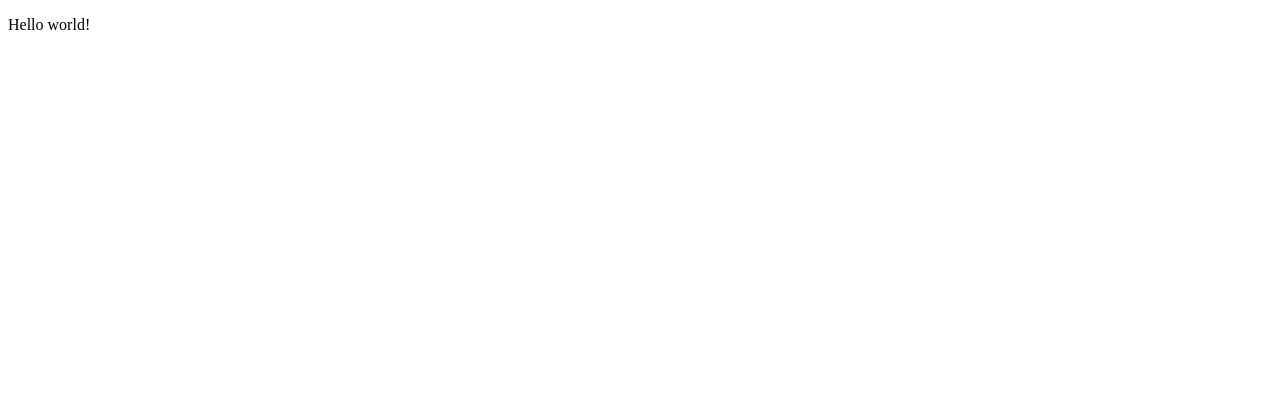
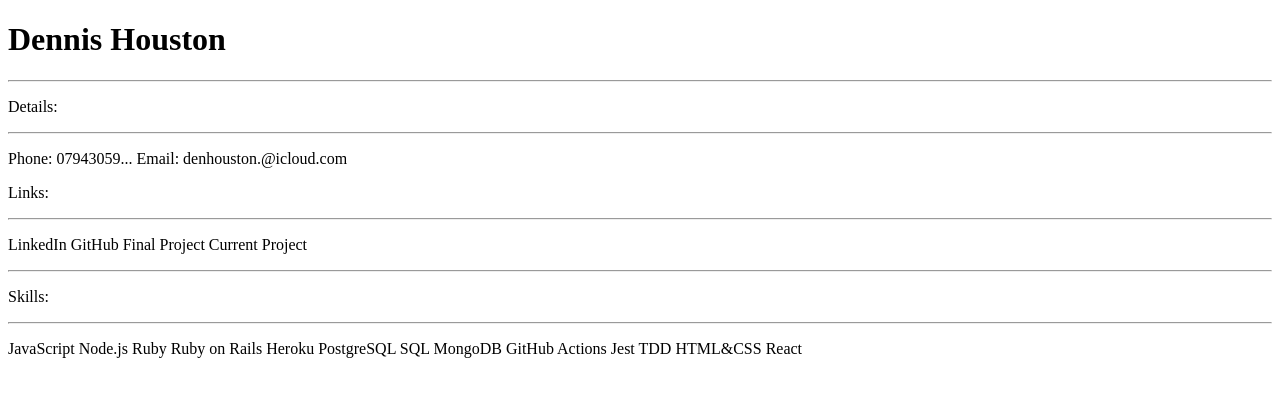
Before and after one commit to dennihous/firstGithubPages, a plain HTML site: page index.html in a window 1280 px wide. Drawn offline with Linux system fonts and the light colour scheme.

Commit message:
changed CV content

```diff
--- a/index.html
+++ b/index.html
@@ -4,9 +4,42 @@
   <meta charset="UTF-8">
   <meta http-equiv="X-UA-Compatible" content="IE=edge">
   <meta name="viewport" content="width=device-width, initial-scale=1.0">
-  <title>githubPages</title>
+  <title>My CV</title>
 </head>
 <body>
-    <p>Hello world!</p>
+    <h1>Dennis Houston</h1>
+    <hr>
+    <p>Details:</p>
+    <hr>
+    <p>
+      Phone: 07943059...
+      Email: denhouston.@icloud.com
+    </p>
+    <p>Links:</p>
+    <hr>
+    <p>
+      LinkedIn
+      GitHub
+      Final Project
+      Current Project
+    </p>
+    <hr>
+    <p>Skills:</p>
+    <hr>
+    <p>
+      JavaScript
+      Node.js
+      Ruby
+      Ruby on Rails
+      Heroku
+      PostgreSQL
+      SQL
+      MongoDB
+      GitHub Actions
+      Jest
+      TDD
+      HTML&CSS
+      React
+    </p>
 </body>
 </html>
```
